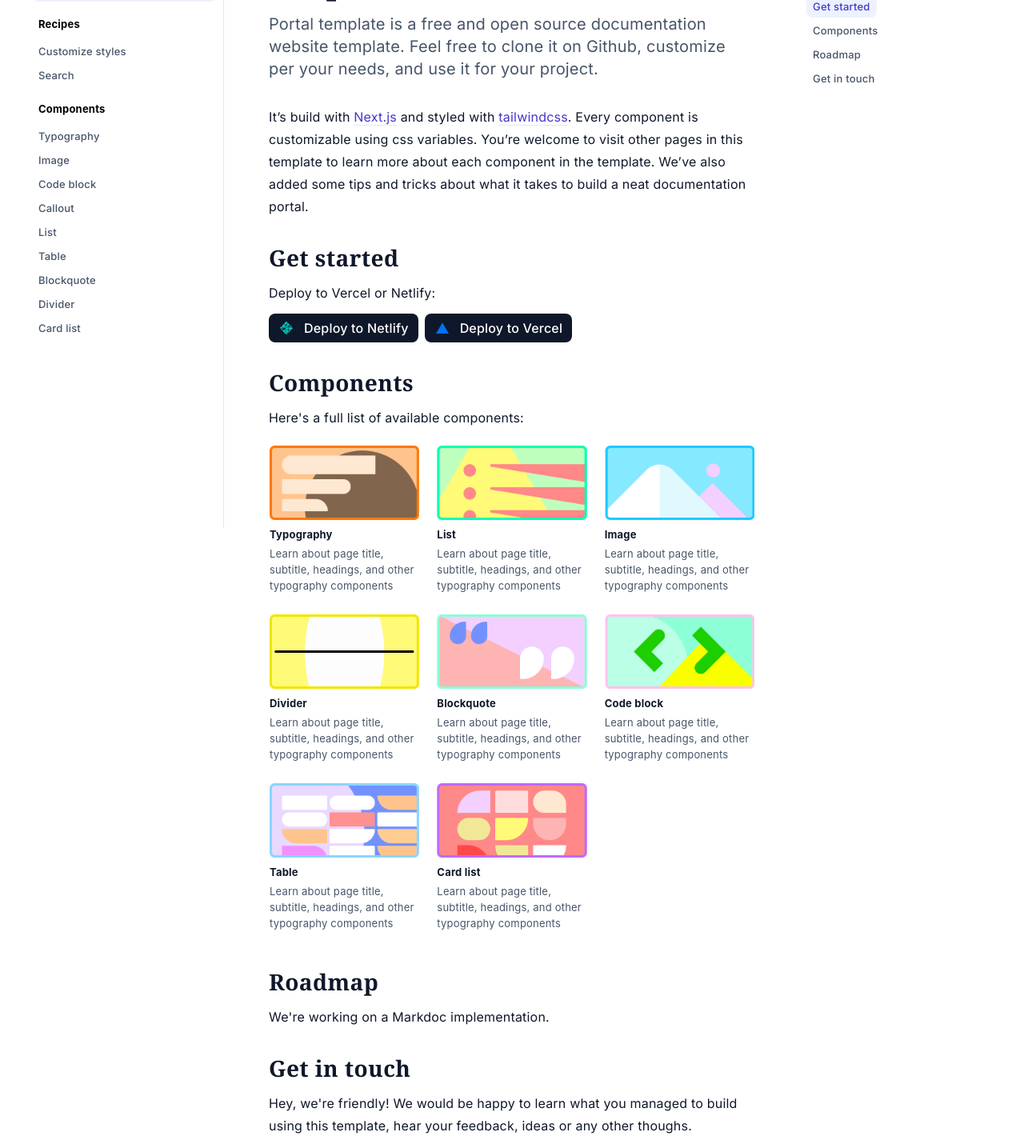
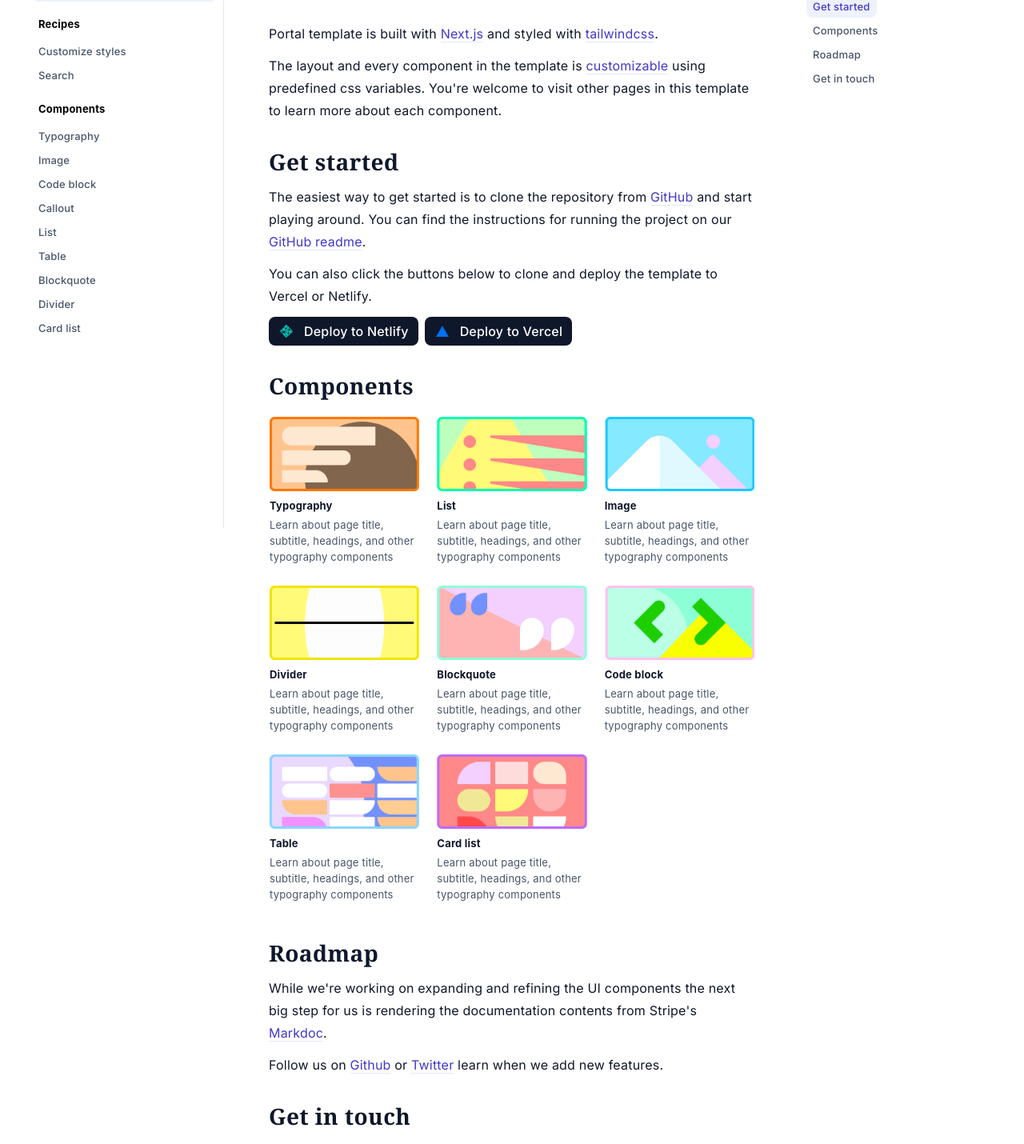
Before and after one commit to vrepsys/portal-template, a Next.js app: page / in a window 1280 px wide. Shown: the part 140-1570 px from the top of the page at 80% size. Built offline with nearby package versions, Linux system fonts and the light colour scheme; a web font is replaced by a local one.

Commit message:
Finalize home page content

```diff
--- /dev/null
+++ b/components/link/Link.tsx
@@ -0,0 +1,14 @@
+import NextLink from 'next/link';
+import { PropsWithChildren } from 'react';
+
+interface Props extends PropsWithChildren {
+  url: string;
+}
+
+export const Link: React.FC<Props> = ({ url, children }) => {
+  return (
+    <NextLink href={url} passHref>
+      <a>{children}</a>
+    </NextLink>
+  );
+};
--- /dev/null
+++ b/components/link/index.ts
@@ -0,0 +1 @@
+export * from './Link';
--- a/components/top-navigation/TopNavigation.tsx
+++ b/components/top-navigation/TopNavigation.tsx
@@ -52,7 +52,7 @@
                   </Popover.Button>
                 </div>
                 <div className="hidden lg:flex lg:gap-2 lg:items-center lg:shrink lg:justify-end">
-                  <a className="button" href="#">
+                  <a className="button" href="https://github.com/vrepsys/portal-template">
                     <IconGithub />
                     GitHub
                   </a>
@@ -69,7 +69,10 @@
               <Button className="w-full" style="search" to={'/search'}>
                 Search
               </Button>
-              <a className="button w-full justify-center" href="#">
+              <a
+                className="button w-full justify-center"
+                href="https://github.com/vrepsys/portal-template"
+              >
                 <IconGithub />
                 GitHub
               </a>
--- a/pages/index.tsx
+++ b/pages/index.tsx
@@ -7,6 +7,7 @@
 import { PageLayout } from '../components/page-layout';
 import { DeployButton } from '../components/deploy-button/DeployButton';
 import { CardsExample } from '../components/cards-example';
+import { Link } from '../components/link';
 
 function classNames(...classes: string[]) {
   return classes.filter(Boolean).join(' ');
@@ -35,21 +36,29 @@
     <PageLayout>
       <article>
         <header>
-          <PageTitle>Documentation website template</PageTitle>
-          <PageSubtitle>
-            Portal template is a free and open source documentation website template. Feel free to
-            clone it on Github, customize per your needs, and use it for your project.
-          </PageSubtitle>
+          <PageTitle>Portal template</PageTitle>
+          <PageSubtitle>A free and open source documentation website template</PageSubtitle>
         </header>
         <p>
-          It’s build with <a href="https://nextjs.org/">Next.js</a> and styled with{' '}
-          <a href="https://tailwindcss.com/">tailwindcss</a>. Every component is customizable using
-          css variables. You’re welcome to visit other pages in this template to learn more about
-          each component in the template. We’ve also added some tips and tricks about what it takes
-          to build a neat documentation portal.
+          Portal template is built with <Link url="https://nextjs.org/">Next.js</Link> and styled
+          with <Link url="https://tailwindcss.com/">tailwindcss</Link>.
+        </p>
+        <p>
+          The layout and every component in the template is{' '}
+          <Link url="/customization">customizable</Link> using predefined css variables. You&apos;re
+          welcome to visit other pages in this template to learn more about each component.
         </p>
         <Heading2>Get started</Heading2>
-        <p>Deploy to Vercel or Netlify:</p>
+        <p>
+          The easiest way to get started is to clone the repository from{' '}
+          <Link url="https://github.com/vrepsys/portal-template">GitHub</Link> and start playing
+          around. You can find the instructions for running the project on our{' '}
+          <Link url="https://github.com/vrepsys/portal-template">GitHub readme</Link>.
+        </p>
+        <p>
+          You can also click the buttons below to clone and deploy the template to Vercel or
+          Netlify.
+        </p>
         <div className="flex gap-2">
           <a className="button primary netlify" href="#">
             <IconNetlify />
@@ -61,17 +70,26 @@
           </a>
         </div>
         <Heading2>Components</Heading2>
-        <p>Here&apos;s a full list of available components:</p>
         <CardsExample />
         <Heading2>Roadmap</Heading2>
-        <p>We&apos;re working on a Markdoc implementation.</p>
+        <p>
+          While we&apos;re working on expanding and refining the UI components the next big step for
+          us is rendering the documentation contents from Stripe&apos;s{' '}
+          <Link url="https://markdoc.dev">Markdoc</Link>.
+        </p>
+        <p>
+          Follow us on <Link url="https://github.com/vrepsys/portal-template">Github</Link> or{' '}
+          <Link url="https://twitter.com/vrepsys">Twitter</Link> learn when we add new features.
+        </p>
         <Heading2>Get in touch</Heading2>
         <p>
-          Hey, we&apos;re friendly! We would be happy to learn what you managed to build using this
-          template, hear your feedback, ideas or any other thoughs.
+          We&apos;d be super happy to know if you found this useful or if you used this template for
+          your project.
         </p>
         <p>
-          Reach out by writing to <a href="mailto:email@email.com">email@email.com</a>
+          Feel free to drop us a line with your feedback, ideas or if you need help with your
+          documentation. This project was created by <Link url="https://repsys.cc">@vrepsys</Link>{' '}
+          and <Link url="https://domasmark.us">@domasmark</Link>.
         </p>
       </article>
     </PageLayout>
```
